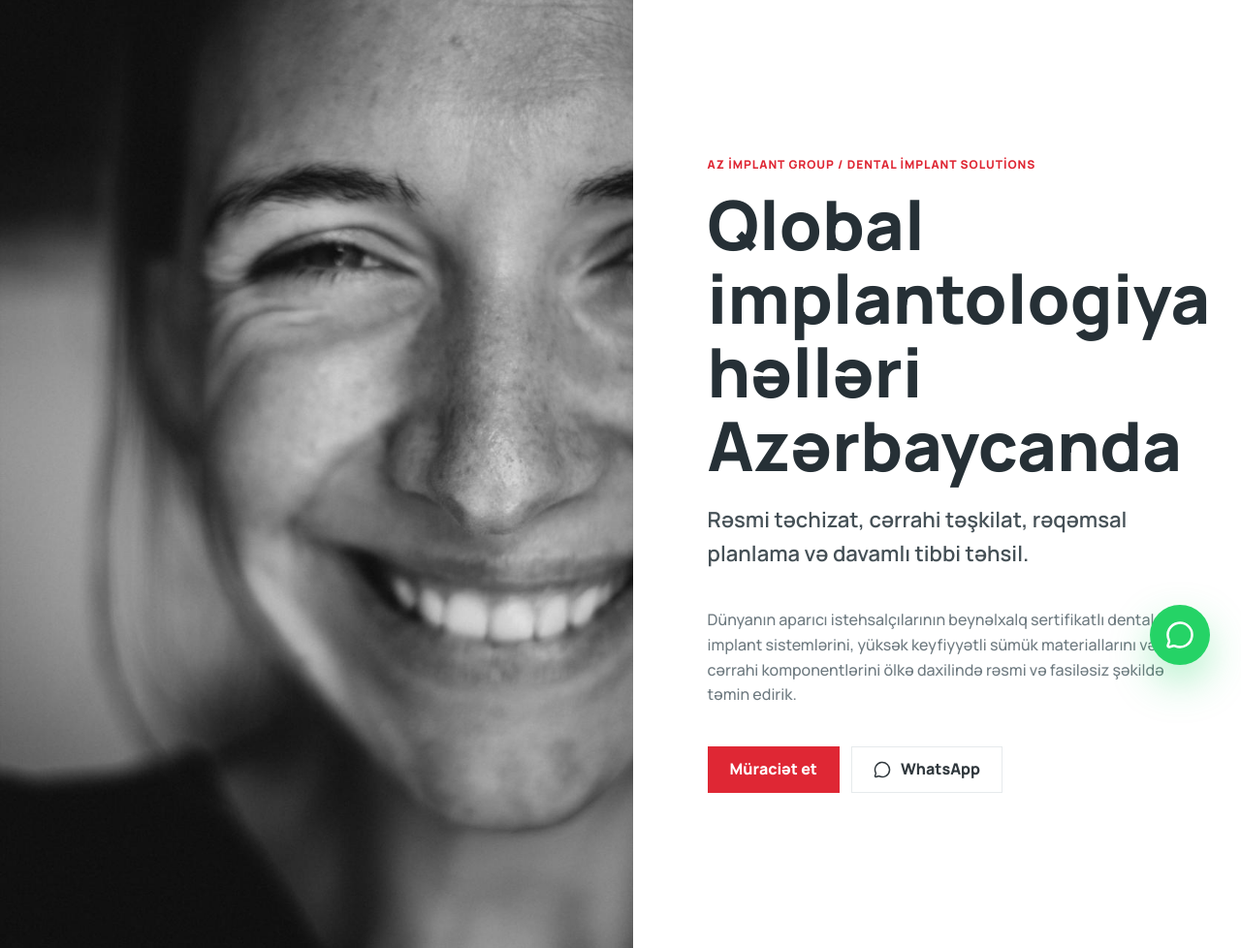
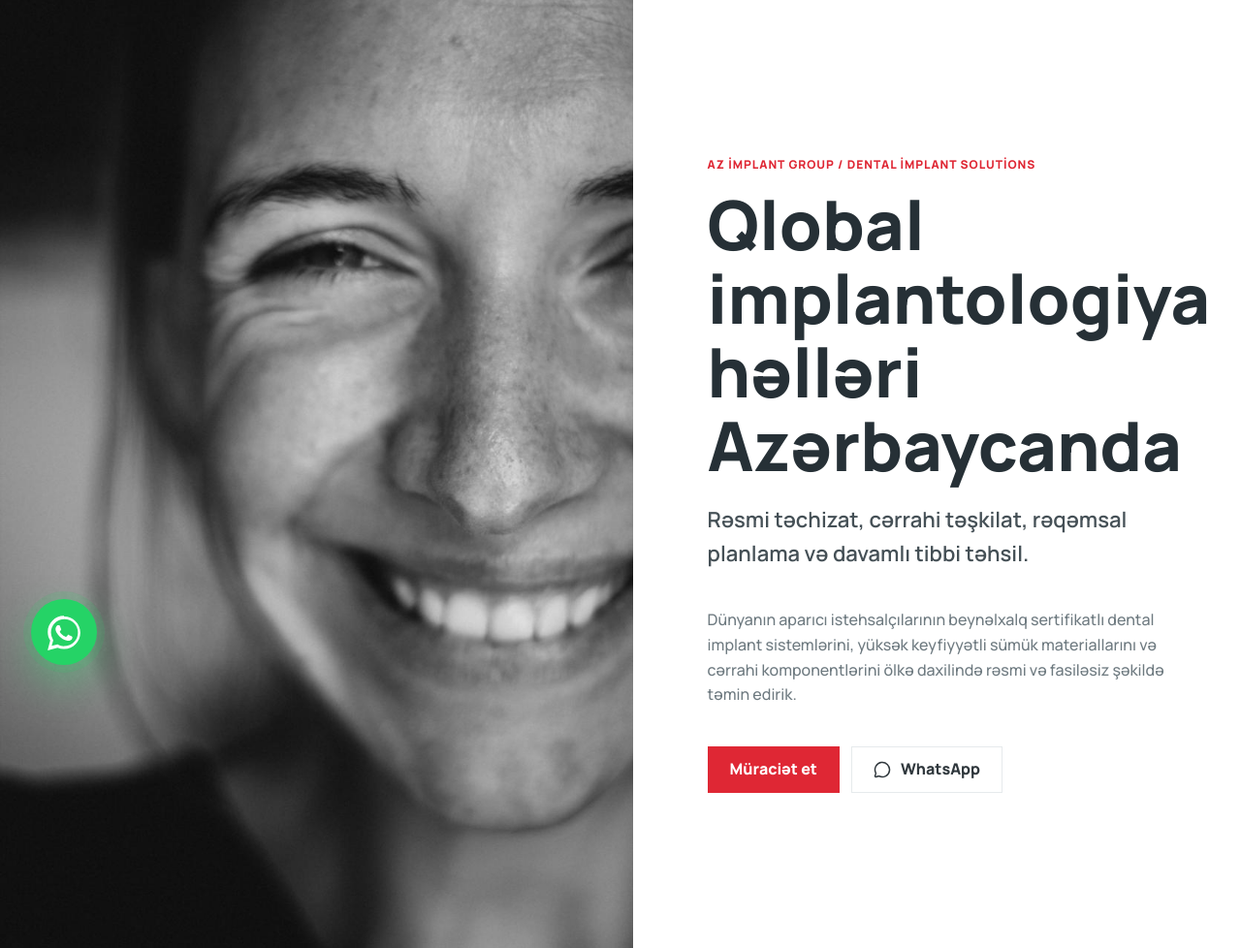
Before and after one commit to Tural87/azimplant, a Flask app: page /1 in a window 1280 px wide. Shown: the part 82-1060 px from the top of the page at 97% size. Run offline with Flask 3, Linux system fonts and the light colour scheme; data comes from the database, SQL or seed files in the repository.

Commit message:
Use prominent WhatsApp floating icon

```diff
--- a/static/css/styles.css
+++ b/static/css/styles.css
@@ -214,21 +214,21 @@ p { color: var(--muted); }
 
 .floating-whatsapp {
   position: fixed;
-  right: clamp(18px, 3vw, 32px);
+  left: clamp(18px, 3vw, 32px);
   bottom: clamp(18px, 3vw, 32px);
   z-index: 80;
   display: inline-flex;
   align-items: center;
   justify-content: center;
-  width: 62px;
-  height: 62px;
+  width: 68px;
+  height: 68px;
   border-radius: 50%;
   background: #25d366;
   color: #fff;
-  box-shadow: 0 18px 42px rgba(37, 211, 102, .34);
+  box-shadow: 0 18px 42px rgba(37, 211, 102, .38), 0 0 0 8px rgba(37, 211, 102, .12);
 }
 .floating-whatsapp:hover { transform: translateY(-2px); }
-.floating-whatsapp svg { width: 30px; height: 30px; }
+.floating-whatsapp svg { width: 42px; height: 42px; fill: currentColor; }
 .form-row { display: grid; grid-template-columns: 1fr 1fr; gap: 14px; }
 label { display: grid; gap: 7px; color: #526066; font-weight: 700; font-size: 14px; }
 input, textarea {
--- a/templates/site.html
+++ b/templates/site.html
@@ -184,7 +184,9 @@
   </main>
 
   <a class="floating-whatsapp" data-floating-whatsapp href="https://wa.me/{{ site_settings.whatsapp_number }}" target="_blank" rel="noreferrer" aria-label="WhatsApp">
-    <i data-lucide="message-circle"></i>
+    <svg viewBox="0 0 32 32" aria-hidden="true" focusable="false">
+      <path d="M16.04 3.2c-7.06 0-12.8 5.72-12.8 12.76 0 2.42.68 4.76 1.96 6.8L3.12 30.4l7.82-2.04a12.76 12.76 0 0 0 5.1 1.04h.01c7.06 0 12.8-5.72 12.8-12.76 0-3.41-1.33-6.62-3.75-9.04a12.7 12.7 0 0 0-9.06-3.75zm0 23.98h-.01c-1.65 0-3.28-.44-4.7-1.27l-.34-.2-4.64 1.21 1.24-4.52-.22-.36a10.5 10.5 0 0 1-1.6-5.57c0-5.82 4.75-10.55 10.6-10.55 2.83 0 5.48 1.1 7.48 3.1a10.48 10.48 0 0 1 3.1 7.46c-.01 5.82-4.76 10.55-10.91 10.55zm5.82-7.9c-.32-.16-1.9-.94-2.2-1.05-.3-.11-.52-.16-.74.16-.22.32-.85 1.05-1.04 1.27-.19.22-.38.24-.7.08-.32-.16-1.35-.5-2.57-1.59-.95-.85-1.6-1.9-1.78-2.22-.19-.32-.02-.49.14-.65.14-.14.32-.38.48-.57.16-.19.22-.32.32-.54.11-.22.05-.41-.03-.57-.08-.16-.74-1.78-1.02-2.44-.27-.64-.54-.55-.74-.56h-.63c-.22 0-.57.08-.87.41-.3.32-1.14 1.11-1.14 2.71s1.17 3.15 1.33 3.36c.16.22 2.31 3.53 5.6 4.95.78.34 1.39.54 1.87.69.78.25 1.49.21 2.05.13.63-.09 1.9-.78 2.17-1.53.27-.75.27-1.4.19-1.53-.08-.13-.3-.21-.62-.37z"/>
+    </svg>
   </a>
 
   <footer class="footer">
```
